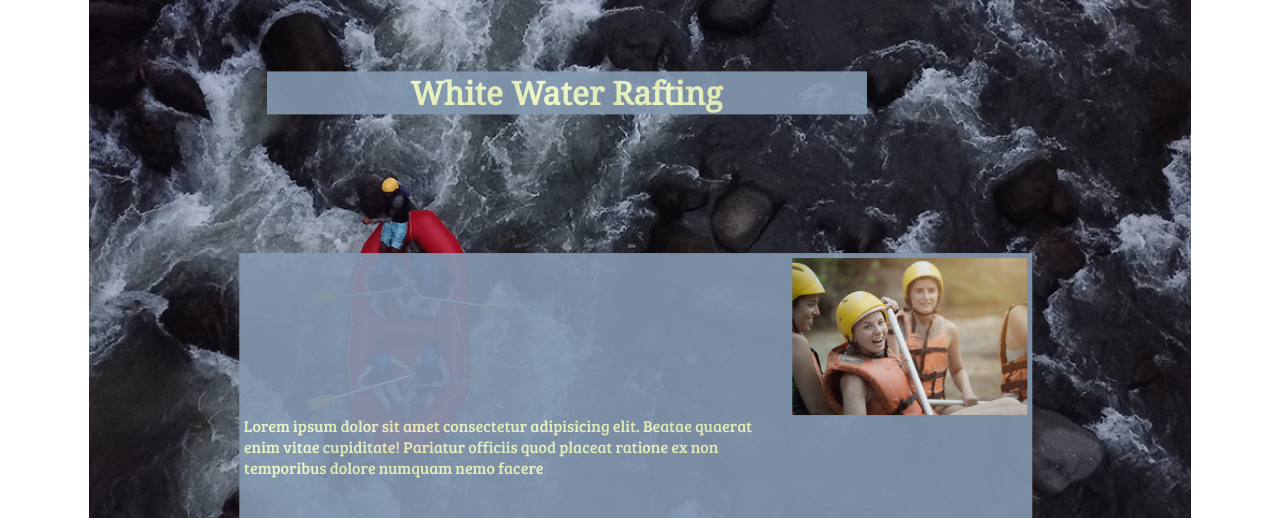
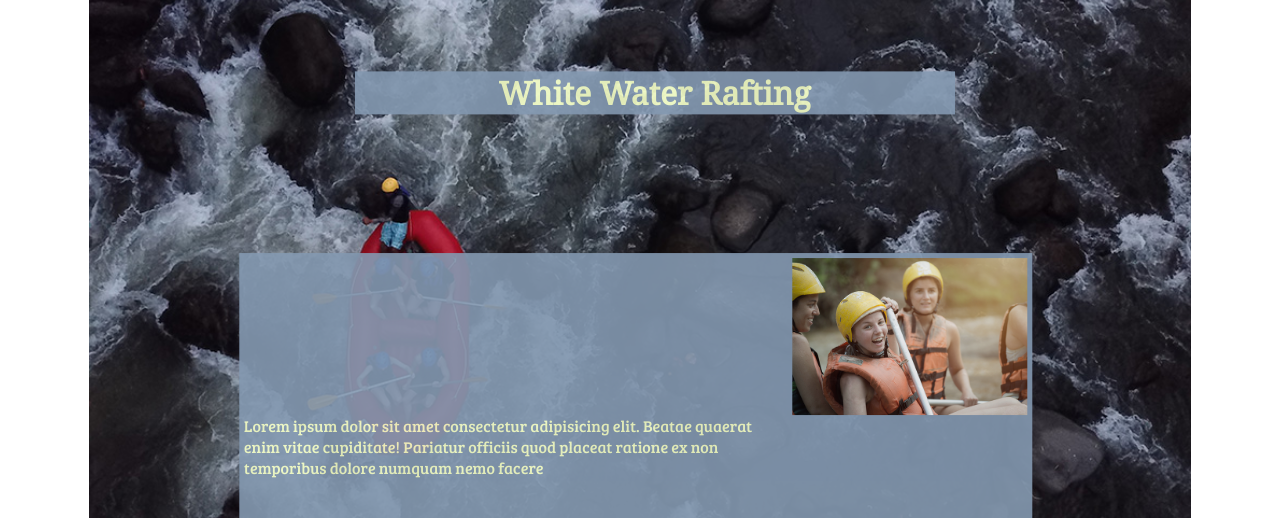
Before and after one commit to sebas08183/WDD130, a plain HTML site: page wwr/about.html in a window 1280 px wide. Shown: the part 282-800 px from the top of the page. Drawn offline with Linux system fonts and the light colour scheme.

Commit message:
hero fix

```diff
--- a/wwr/styles/rafting.css
+++ b/wwr/styles/rafting.css
@@ -53,7 +53,7 @@ body {
 .hero h1 {
     position: absolute;
     top: 10%;
-    left: 27%;
+    left: 35%;
     transform: translate(-20%, -20%);
     background-color: var(--hero-hover-background-color);
     color: var(--accent1-color);
```
